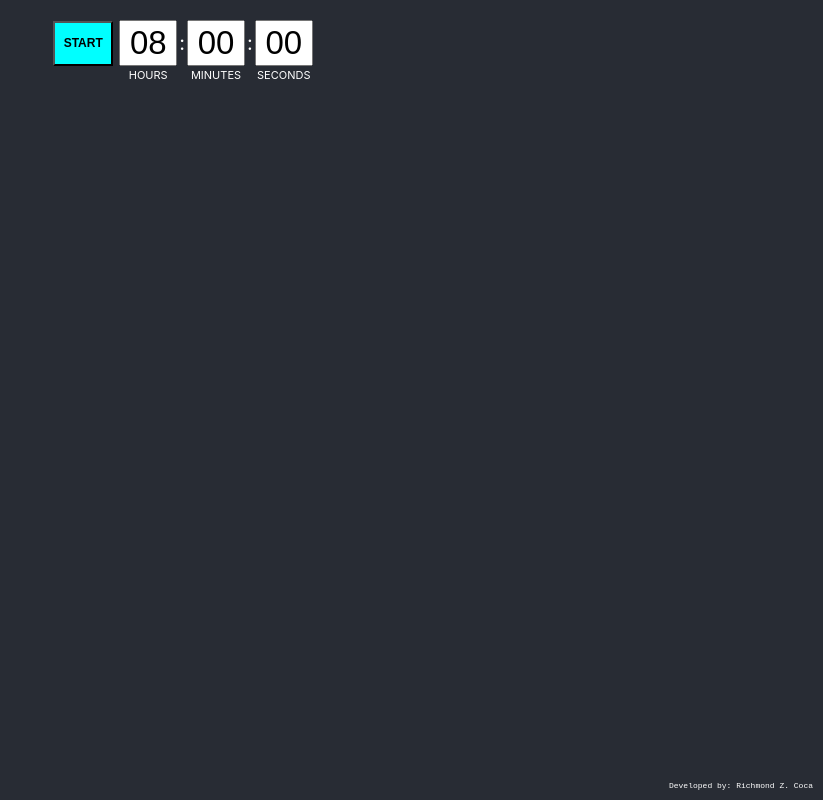
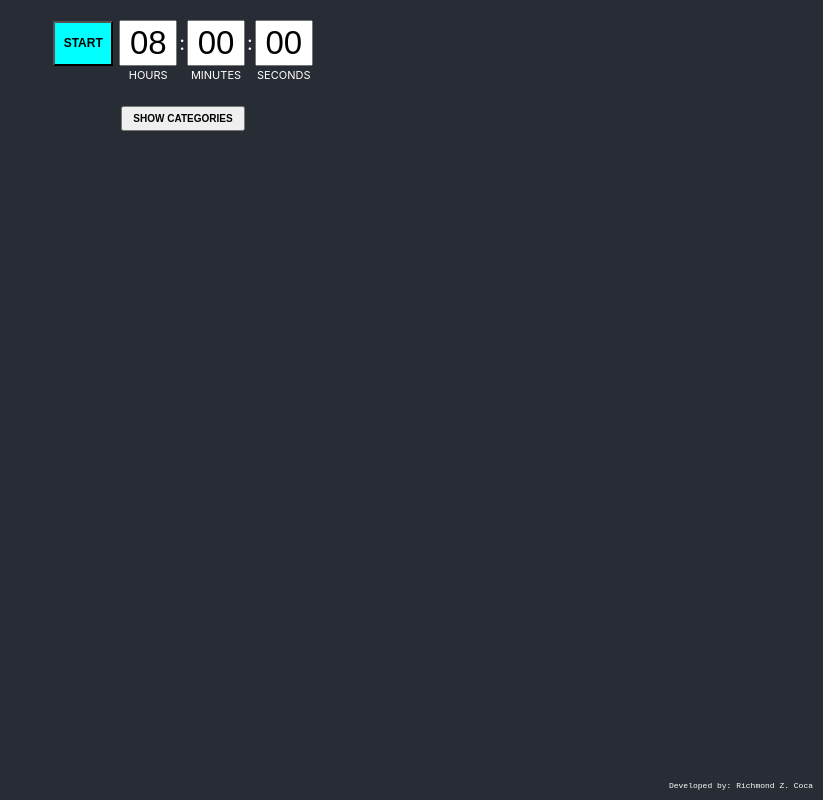
Before and after one commit to richmondzcoca/tasktimer, a React (Create React App) app: page / in a window 1280 px wide. Shown: the whole page, without its empty margins (457-1280 px from the left). Built offline with nearby package versions, Linux system fonts and the light colour scheme.

Commit message:
Added categories

```diff
--- a/src/App.scss
+++ b/src/App.scss
@@ -2,8 +2,13 @@
   background-color: #282c34;
   height: 100vh;
   display: flex;
-  justify-content: center;
+  align-items: center;
   position: relative;
+  flex-direction: column;
+
+  button {
+    cursor: pointer;
+  }
 
   .author {
     position: absolute;
@@ -22,12 +27,13 @@
     align-items: center;
     font-size: 20px;
     color: white;
+    padding-bottom: 100px;
 
     .timers {
       display: flex;
       align-items: center;
       gap: 2px;
-      padding-bottom: 100px;
+      padding-bottom: 40px;
 
       input[type=text] {
         height: 40px;
@@ -75,11 +81,33 @@
     }
 
     .categories {
-      width: 52%;
+      width: 90%;
+      padding: 10px;
+      border: 1px solid white;
+
+      input, select {
+        padding: 5px 10px;
+      }
 
       select {
         width: 100%;
+        overflow: auto;
       }
+
+      .add-categories {
+        display: flex;
+
+        input {
+          flex-grow: 1;
+        }
+      }
+    }
+
+    .show-categories {
+      padding: 5px 10px;
+      margin-bottom: 10px;
+      font-weight: bold;
+      font-size: 10px;
     }
   }
 }
--- a/src/App.tsx
+++ b/src/App.tsx
@@ -14,11 +14,33 @@ function App() {
     pause: 'chocolate'
   }
 
+  const categoriesText = {
+    show: 'SHOW CATEGORIES',
+    hide: 'HIDE CATEGORIES'
+  }
+
   const [hours, setHours] = useState('08')
   const [minutes, setMinutes] = useState('00')
   const [seconds, setSeconds] = useState('00')
   const [countDownButtonText, setCountDownButtonText] = useState(startButtonText.start)
   const [attrButtonColor, setAttrButtonColor] = useState(buttonColor.start)
+  const [showCategories, setShowCategories] = useState(Boolean)
+  const [stateCategoriesText, setStateCategoriesText] = useState(categoriesText.show)
+  const [categoriesOptions, setCategoriesOptions] = useState([
+    {
+      name: 'One',
+      isSelected: false
+    },
+    {
+      name: 'Two',
+      isSelected: true
+    },
+    {
+      name: 'Three',
+      isSelected: false
+    }
+  ])
+  const [categoriesSelected, setCategoriesSelected] = useState('')
 
   const timeInterval: any = useRef()
   const startButton: any = useRef()
@@ -67,8 +89,6 @@ function App() {
       clearInterval(timeInterval.current)
     }
   }, [])
-
-
 
   const onKeyUp = (e: KeyboardEvent, type: string) => {
     if(e.key === 'Backspace') {
@@ -201,6 +221,15 @@ function App() {
     }
   }
 
+  const handleShowCategories = () => {
+    setShowCategories(!showCategories)
+    setStateCategoriesText(showCategories ? categoriesText.show : categoriesText.hide)
+  }
+
+  const handleOnChangeCategories = (e: ChangeEvent<HTMLSelectElement>) => {
+    setCategoriesSelected(e.target.value)
+  }
+
   return (
     <div className="app">
       <div className="author">Developed by: Richmond Z. Coca</div>
@@ -234,16 +263,23 @@ function App() {
             />
           </div>
         </div>
-        {/* <div className="categories">
-          <select multiple aria-label="multiple select example">
-            <option selected>Open this select menu</option>
-            <option value="1">One</option>
-            <option value="2">Two</option>
-            <option value="3">Three</option><option value="4">Three</option>
-          <option value="5">Three</option>
-          <option value="6">Three</option>
-          </select>
-        </div> */}
+        <button className="show-categories" onClick={handleShowCategories}>{stateCategoriesText}</button>
+        {
+          showCategories &&
+          <div className="categories">
+            <div className="add-categories">
+              <button>ADD</button>
+              <input placeholder="Add categories" type="text" />
+            </div>
+            <select value={categoriesSelected} onChange={handleOnChangeCategories} aria-label="multiple select">
+              {
+                categoriesOptions.map( (optionData, index) =>
+                  <option key={index} value={optionData.name}>{optionData.name}</option>
+                )
+              }
+            </select>
+          </div>
+        }
       </div>
     </div>
   );
```
